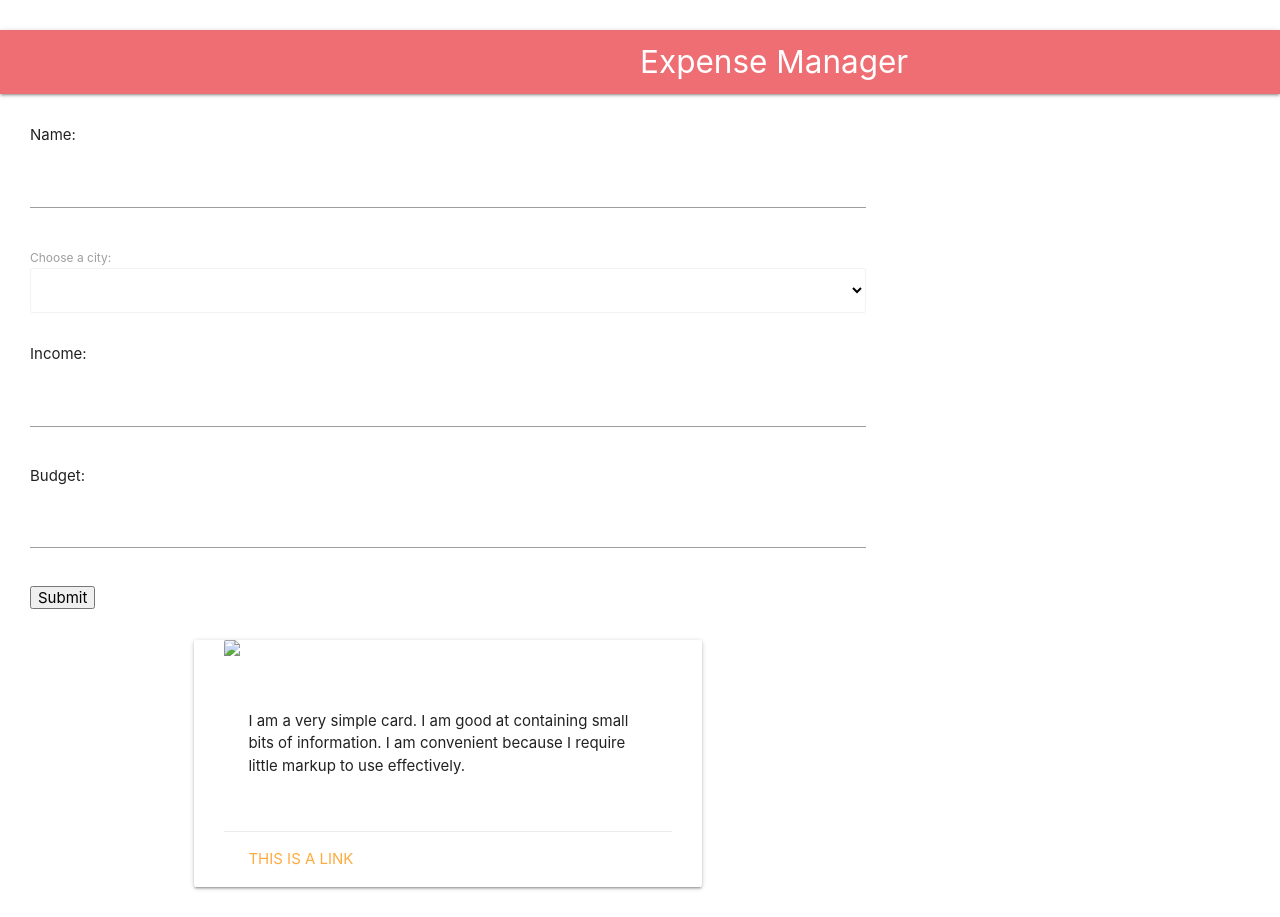
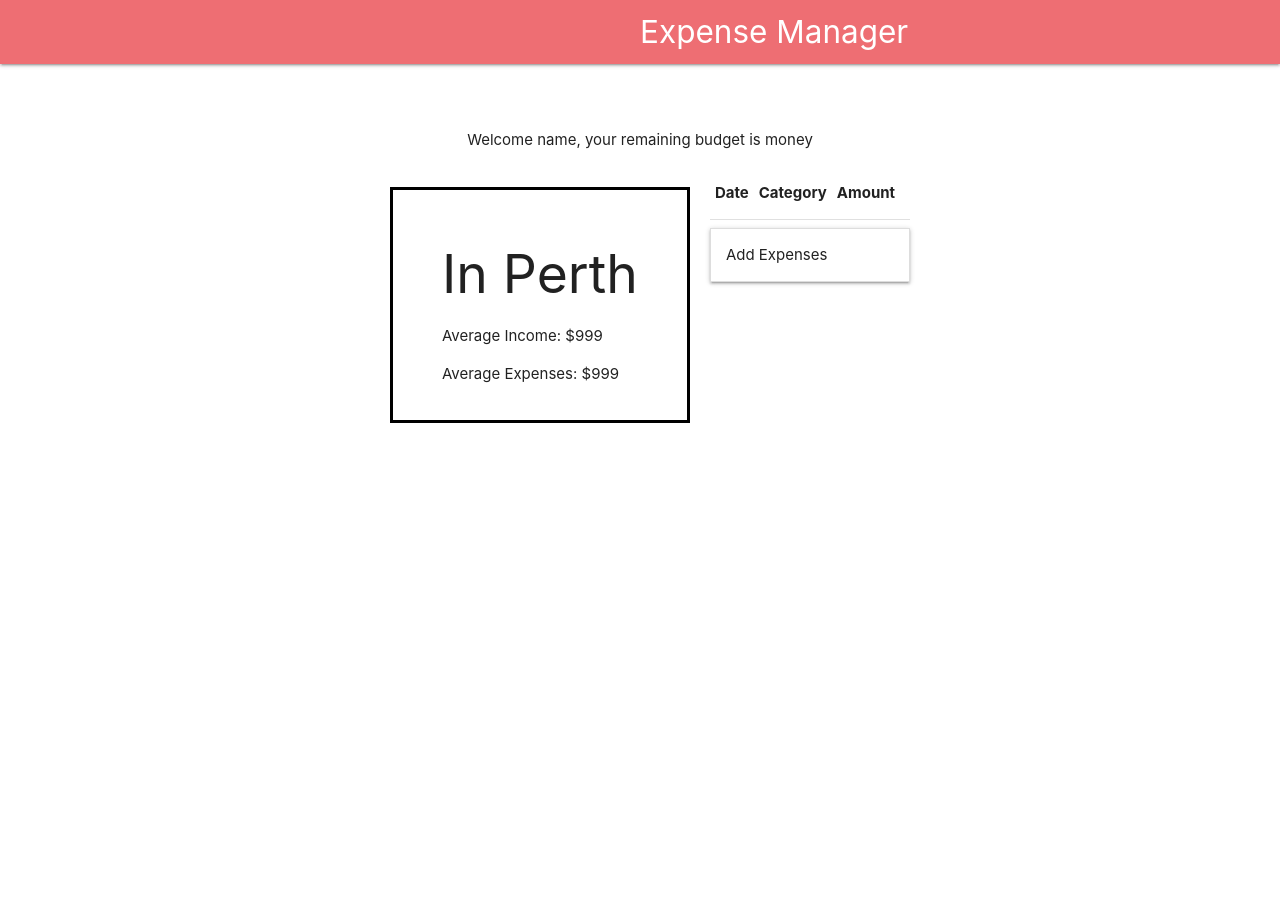
Before and after one commit to Brenden-uni/project-mm, a plain HTML site: page Project1/index.html in a window 1280 px wide. After the commit the page ends 800 px from the top, so only its background shows below. Drawn offline with nearby package versions, Linux system fonts and the light colour scheme; no server answers.

Commit message:
added a list and input for the list

```diff
--- a/Project1/Assets/script.js
+++ b/Project1/Assets/script.js
@@ -3,16 +3,64 @@ const nameInputEl = document.getElementById('nameInputEl')
 const citiesEl = document.getElementById('citiesEl')
 const incomeInputEl = document.getElementById('incomeInputEl')
 const budgetInputEl = document.getElementById('budgetInputEl')
+const addExpenseBtnEl = document.getElementById('addExpenseBtn')
+const formEl = document.getElementById('formEl')
 
-fetch("https://restcountries.com/v3.1/all")
-  .then(res => {
-    return res.json();
-  })
-  .then(data =>{
-    data.forEach(country =>{
-      const markup = `<option>${country.name.official}</option>`;
-      citiesEl.insertAdjacentHTML('beforeend', markup)
-    });
-    console.log(data)
-  })
-  .catch(error=> console.log (error));
+
+// fetch("https://restcountries.com/v3.1/all")
+//   .then(res => {
+//     return res.json();
+//   })
+//   .then(data =>{
+//     data.forEach(country =>{
+//       const markup = `<option>${country.name.official}</option>`;
+//       citiesEl.insertAdjacentHTML('beforeend', markup)
+//     });
+//     console.log(data)
+//   })
+//   .catch(error=> console.log (error));
+
+document.addEventListener('DOMContentLoaded', function () {
+  var elems = document.querySelectorAll('.collapsible');
+  var instances = M.Collapsible.init(elems, {
+    accordion: true
+  });
+});
+
+// Create Function to add user input to a table
+
+function addTable(e) {
+
+  e.preventDefault();
+  const tbodyEl = document.querySelector('tbody');
+  const tableEl = document.querySelector('table');
+
+  const date = document.getElementById('dateEl').value;
+  const category = document.getElementById('categoryEl').value;
+  const amount = document.getElementById('amountEl').value;
+
+  tbodyEl.innerHTML += `
+  <tr>
+      <td>${date}</td>
+      <td>${category}</td>
+      <td>$${amount}</td>
+      <td><button class="removeBtn">remove</button></td>
+  </tr>
+  `;
+
+  function deleteRow(e){
+    if (!e.target.classList.contains('removeBtn')){
+      return
+    }
+
+    const btn = e.target;
+    btn.closest('tr').remove();
+
+  }
+
+  tableEl.addEventListener('click', deleteRow);
+}
+
+//Add event when user clicks add it will add into table
+
+formEl.addEventListener("submit", addTable)
--- a/Project1/Assets/style.css
+++ b/Project1/Assets/style.css
@@ -1,15 +1,60 @@
-div {
-    margin: 2rem;
+#infoElement{
+    border-color: black;
+    border-style:solid
 }
 
-#citiesEl{
-    display:list-item;
+#container-4{
+    display: flex;
+    flex-wrap: wrap;
+    justify-content: center;
+    align-content: space-between;
+    padding-top: 50px;
 }
 
-#selectCity{
-    color: black;
+#welcome{
+    display: flex;
+    flex-basis: 80%;
+    flex-shrink: 1;
+    align-items: center;
+    justify-content: center;
 }
 
-#main{
-margin: 0;
+
+
+#information{
+    display: flex;
+    justify-content: center;
+
+    margin: 20px;
+    padding: 20px;
+    min-width: 300px;
+    max-width: 300px;
+    border-color: black;
+    border-style: solid;
+
+
+
+
 }
+
+#expensesTable{
+    justify-content: center;
+
+}
+
+#addExpenseBtnEl{
+        /* background-color: lightblue;
+        color: white;
+        padding: 10px 20px;
+        font-size: 18px;
+        border: none;
+        border-radius: 5px;
+        cursor: pointer;
+        width: 200px;
+        border: solid 2px #C5ADC5; */
+}
+
+#addExpenseBtnEl:hover{
+
+
+}
--- a/Project1/index.html
+++ b/Project1/index.html
@@ -18,55 +18,66 @@
         </div>
     </nav>
 
+    <main id="container-4">
 
-    <main id='main' class="container">
+        <section id="welcome">
+            <p id="welcome-msg">Welcome <span>name</span>, your remaining budget is <span> money</span></p>
+        </section>
+
+        <section id="information">
             <div>
-                <p>Name:</p><input type="text" id="nameInputEl">
+                <h2>In <span>Perth</span></h2>
+                <p>Average Income: $<span>999</span></p>
+                <p>Average Expenses: $<span>999</span></p>
             </div>
+        </section>
 
-            <div>
+        <section id="expenseTable">
 
-                <label for="citiesEl">Choose a city:</label>
+            <table class="centered highlight">
+                <thead>
+                    <tr>
+                        <th>Date</th>
+                        <th>Category</th>
+                        <th>Amount</th>
+                        <th></th>
+                    </tr>
+                </thead>
 
-                <select name="cities" id="citiesEl"></select>
+                <tbody id="tableEl">
+                </tbody>
+            </table>
 
-            </div>
+            <ul class="collapsible">
+                <li>
+                    <div class="collapsible-header">Add Expenses</div>
+                    <div class="collapsible-body">
+                        <form id="formEl">
+                            <label>Date</label>
+                            <input type="date" id="dateEl">
 
-            <div>
+                            <Label>Category</Label>
+                            <input type="text" id="categoryEl">
 
-                <p>Income:</p>
-                <input type="number" id="incomeInputEl">
-            </div>
+                            <label>Amount</label>
+                            <input type="number" step='any' id="amountEl">
 
-            <div>
-                <p>Budget:</p><input type="number" id="budgetInputEl">
-            </div>
+                            <button type="submit" id="addExpenseBtn">Add</button>
+                        </form>
+                    </div>
+                </li>
+            </ul>
 
-            <div>
-                <input type="submit" value="Submit" id="submitButtonEl">
-            </div>
+        </section>
 
+    </main>
 
-            <section class="container">
-                <div class="col s6">
-                    <div class="col">
-                        <div class="card">
-                            <div class="card-image">
-                                <img src="images/sample-1.jpg">
-                                <span class="card-title">World Map</span>
-                            </div>
-                            <div class="card-content">
-                                <p>I am a very simple card. I am good at containing small bits of information.
-                                    I am convenient because I require little markup to use effectively.</p>
-                            </div>
-                            <div class="card-action">
-                                <a href="#">This is a link</a>
-                            </div>
-                        </div>
-                    </div>
-                </div>
-            </section>
+    <main>
+
     </main>
+
+    <script src="https://cdnjs.cloudflare.com/ajax/libs/materialize/1.0.0/js/materialize.min.js"></script>
+
 
     <script type="text/javascript" src=".\Assets\script.js"></script>
 </body>
```
